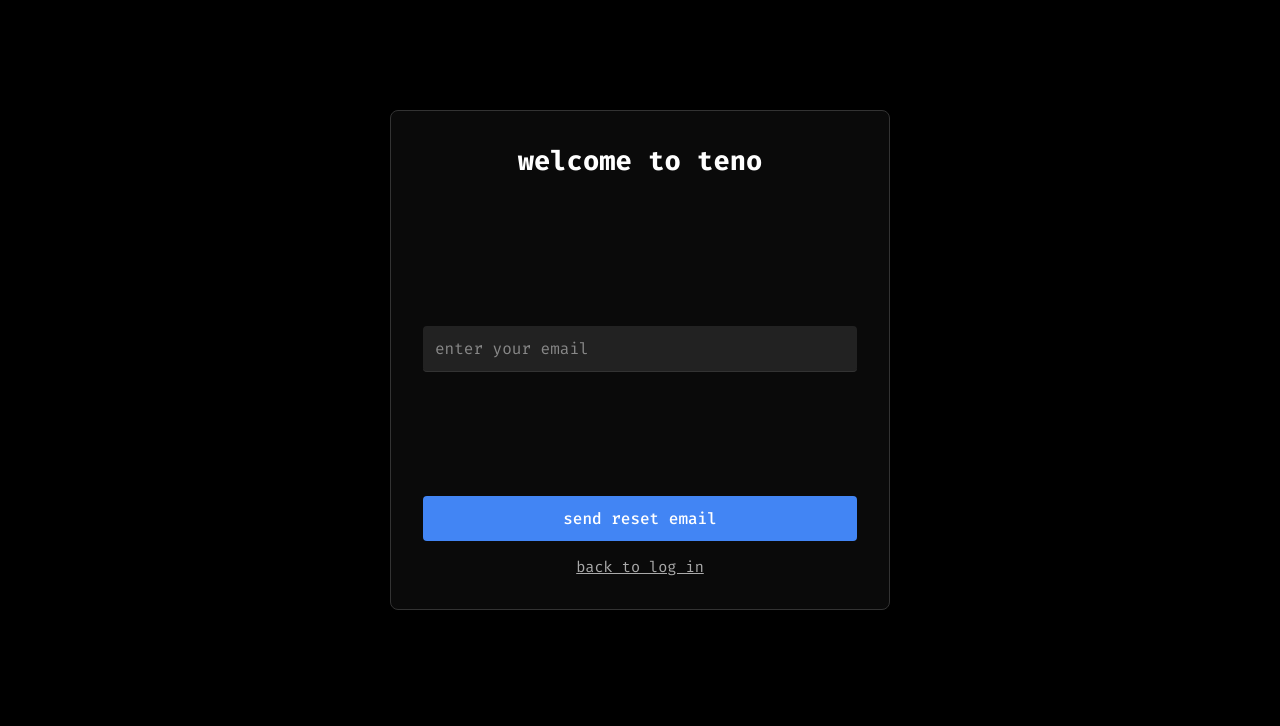
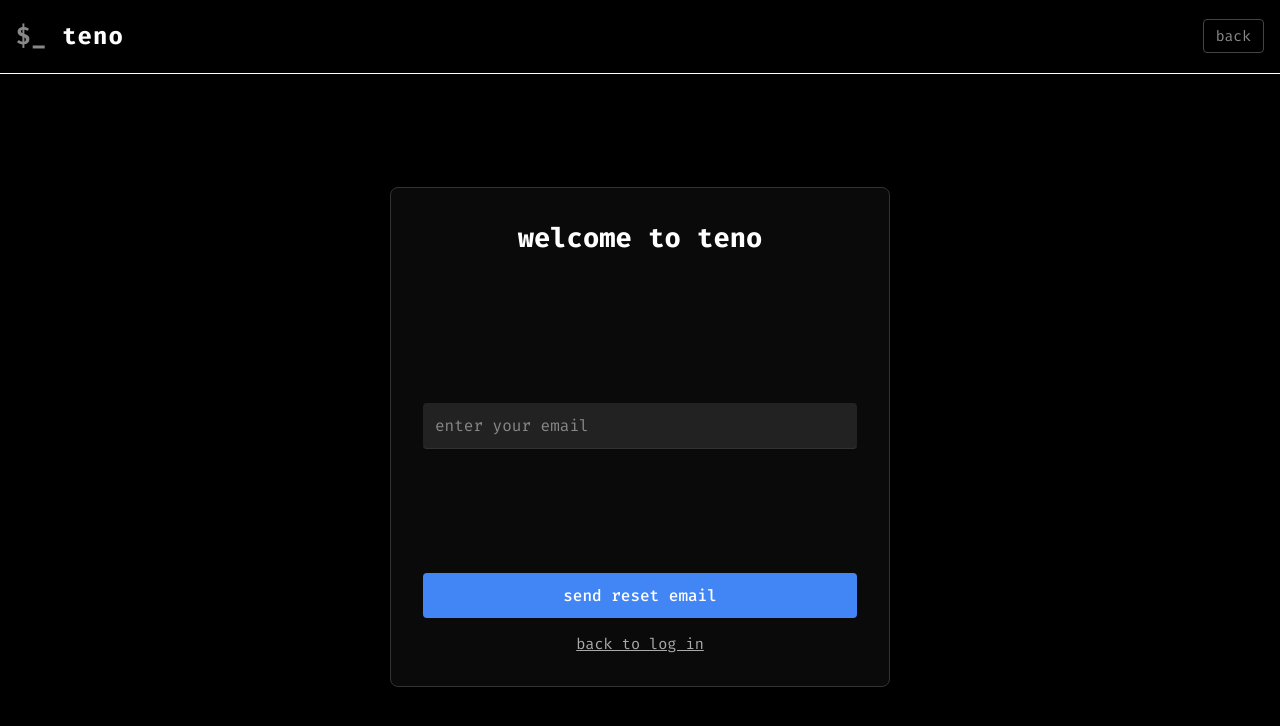
Before and after one commit to vishal-muralidharan/TeNo-Browser, a React (Vite) app: page /settings in a window 1280 px wide. Both pictures are taken after a click on the element "forgot password?". Shown: the top 726 px of the page. Built offline with nearby package versions, Linux system fonts and the light colour scheme; no server answers; the HTML template or start-up script is replaced by a standard one.

Commit message:
Settings Fix - I

```diff
--- a/src/index.css
+++ b/src/index.css
@@ -49,23 +49,63 @@ body {
 /* Header */
 .app-header {
   background-color: var(--color-bg-main);
-  padding: 8px 12px 12px;
+  padding: 14px 16px 16px;
   border-bottom: 1px solid #fff;
   display: flex;
   align-items: center;
+  min-height: 74px;
 }
 
 .brand {
   display: flex;
   align-items: center;
+  justify-content: space-between;
+  width: 100%;
   gap: 12px;
 }
 
 .brand h1 {
-  font-size: 1.25rem;
+  font-size: 1.5rem;
   font-weight: 700;
   color: var(--color-text-main);
   letter-spacing: 1px;
+}
+
+.topbar-actions {
+  display: flex;
+  align-items: center;
+  gap: 8px;
+}
+
+.topbar-action-btn {
+  background: transparent;
+  border: 1px solid #444;
+  color: #888;
+  padding: 6px 12px;
+  border-radius: 4px;
+  cursor: pointer;
+  font: inherit;
+  font-size: 0.92rem;
+}
+
+.topbar-action-btn:hover {
+  color: #000;
+  background: #fff;
+  border-color: #fff;
+}
+
+.auth-page {
+  min-height: 100vh;
+  display: flex;
+  flex-direction: column;
+}
+
+.auth-main {
+  display: flex;
+  justify-content: center;
+  align-items: center;
+  flex: 1;
+  padding: 1rem;
 }
 
 .brand h1::before {
@@ -970,8 +1010,12 @@ button.danger:hover {
 }
 
 /* Settings Page */
+.settings-layout {
+  height: 100vh;
+}
+
 .settings-page {
-  min-height: 100%;
+  flex: 1;
   padding: 16px;
   overflow-y: auto;
 }
@@ -982,15 +1026,7 @@ button.danger:hover {
   display: flex;
   flex-direction: column;
   gap: 16px;
-}
-
-.settings-header {
-  display: flex;
-  justify-content: space-between;
-  gap: 16px;
-  align-items: flex-start;
-  padding-bottom: 12px;
-  border-bottom: 1px solid var(--color-border);
+  padding-bottom: 16px;
 }
 
 .settings-kicker {
@@ -1000,28 +1036,16 @@ button.danger:hover {
   margin-bottom: 4px;
 }
 
-.settings-header h2,
 .settings-card h3,
 .settings-list-group h4 {
   text-transform: lowercase;
 }
 
-.settings-header-actions {
-  display: flex;
-  gap: 8px;
-}
-
-.settings-header-actions button,
 .settings-inline-row input {
   border: 1px solid var(--color-border);
   background: transparent;
   color: var(--color-text-main);
   font: inherit;
-}
-
-.settings-header-actions button {
-  padding: 6px 10px;
-  cursor: pointer;
 }
 
 .settings-grid {
@@ -1121,10 +1145,6 @@ button.danger:hover {
   .settings-grid,
   .settings-stats-grid {
     grid-template-columns: 1fr;
-  }
-
-  .settings-header {
-    flex-direction: column;
   }
 }
 
--- a/src/pages/DashboardPage.jsx
+++ b/src/pages/DashboardPage.jsx
@@ -101,13 +101,13 @@ export default function DashboardPage({
       style={{ outline: 'none', '--terminal-active-height': `${terminalHeight}px` }}
     >
       <header className="app-header">
-        <div className="brand" style={{ display: 'flex', justifyContent: 'space-between', width: '100%', paddingRight: '1rem', alignItems: 'center' }}>
+        <div className="brand">
           <h1>teno</h1>
-          <div style={{ display: 'flex', alignItems: 'center', gap: '0.4rem', fontSize: '0.8rem' }}>
-            <button onClick={() => navigate('/settings')} style={{ background: 'transparent', border: '1px solid #444', color: '#888', padding: '0.2rem 0.5rem', borderRadius: '4px', cursor: 'pointer', fontSize: 'inherit' }}>
+          <div className="topbar-actions">
+            <button type="button" className="topbar-action-btn" onClick={() => navigate('/settings')}>
               settings
             </button>
-            <button onClick={() => setShowLogoutConfirm(true)} style={{ background: 'transparent', border: '1px solid #444', color: '#888', padding: '0.2rem 0.5rem', borderRadius: '4px', cursor: 'pointer', fontSize: 'inherit' }}>
+            <button type="button" className="topbar-action-btn" onClick={() => setShowLogoutConfirm(true)}>
               logout
             </button>
           </div>
--- a/src/pages/LoginPage.jsx
+++ b/src/pages/LoginPage.jsx
@@ -43,6 +43,7 @@ export default function LoginPage({ user, loadingAuth }) {
   const [isResettingPassword, setIsResettingPassword] = useState(false)
   const [authError, setAuthError] = useState('')
   const [authStatus, setAuthStatus] = useState('')
+  const showBackToLogin = isRegistering || isResettingPassword
 
   if (loadingAuth) {
     return <div style={{ padding: '2rem', textAlign: 'center', color: '#666' }}>Loading...</div>
@@ -108,7 +109,30 @@ export default function LoginPage({ user, loadingAuth }) {
   }
 
   return (
-    <div style={{ display: 'flex', justifyContent: 'center', alignItems: 'center', flex: 1, padding: '1rem', minHeight: 'calc(100vh - 80px)' }}>
+    <div className="auth-page">
+      <header className="app-header">
+        <div className="brand">
+          <h1>teno</h1>
+          <div className="topbar-actions">
+            {showBackToLogin && (
+              <button
+                type="button"
+                className="topbar-action-btn"
+                onClick={() => {
+                  setIsRegistering(false)
+                  setIsResettingPassword(false)
+                  setAuthError('')
+                  setAuthStatus('')
+                }}
+              >
+                back
+              </button>
+            )}
+          </div>
+        </div>
+      </header>
+
+      <div className="auth-main">
       <div className="auth-container" style={{ padding: '2rem', width: '500px', height: '500px', background: '#0a0a0a', border: '1px solid #333', borderRadius: '8px', boxShadow: '0 4px 12px rgba(0,0,0,0.5)', position: 'relative' }}>
         <div style={{ position: 'absolute', top: '2rem', left: '2rem', right: '2rem', height: '80px', display: 'flex', flexDirection: 'column', alignItems: 'center' }}>
           <h2 style={{ fontSize: '1.7rem', marginBottom: '0.4rem', textAlign: 'center', margin: '0' }}>Welcome to TeNo</h2>
@@ -237,6 +261,7 @@ export default function LoginPage({ user, loadingAuth }) {
           </form>
         )}
       </div>
+      </div>
     </div>
   )
 }
--- a/src/pages/SettingsPage.jsx
+++ b/src/pages/SettingsPage.jsx
@@ -43,31 +43,29 @@ export default function SettingsPage({
   const topClickedLink = [...allItems].sort((a, b) => getItemClickCount(b) - getItemClickCount(a))[0] || null
   const topClickedLabel = labelStatList[0] || null
   const totalClicks = allItems.reduce((sum, item) => sum + getItemClickCount(item), 0)
+  const topClickedLinkCount = topClickedLink ? getItemClickCount(topClickedLink) : 0
+  const topClickedLabelCount = topClickedLabel ? topClickedLabel.clickCount : 0
 
   return (
-    <div className="settings-page">
-      <div className="settings-shell">
-        <header className="settings-header">
-          <div>
-            <p className="settings-kicker">system settings</p>
-            <h2>settings</h2>
+    <div className="app-layout settings-layout">
+      <header className="app-header">
+        <div className="brand">
+          <h1>teno</h1>
+          <div className="topbar-actions">
+            <button type="button" className="topbar-action-btn" onClick={() => navigate('/app')}>back</button>
+            <button type="button" className="topbar-action-btn" onClick={onLogout}>logout</button>
           </div>
-          <div className="settings-header-actions">
-            <button type="button" onClick={() => navigate('/app')}>back</button>
-            <button type="button" onClick={onLogout}>logout</button>
-          </div>
-        </header>
+        </div>
+      </header>
 
+      <main className="settings-page">
+        <div className="settings-shell">
         <section className="settings-grid">
           <article className="settings-card">
             <h3>account</h3>
             <div className="settings-kv">
               <span>email</span>
               <strong>{user?.email || 'unknown'}</strong>
-            </div>
-            <div className="settings-kv">
-              <span>user id</span>
-              <strong>{user?.uid || 'unknown'}</strong>
             </div>
           </article>
 
@@ -102,12 +100,12 @@ export default function SettingsPage({
           <h3>click stats</h3>
           <div className="settings-stats-grid">
             <div className="settings-stat-box">
-              <span>max clicked link</span>
-              <strong>{topClickedLink ? `${getDisplayName(topClickedLink)} (${getItemClickCount(topClickedLink)})` : 'no clicks yet'}</strong>
+              <span>max clicked link:</span>{' '}
+              <strong>{topClickedLinkCount > 0 ? `${getDisplayName(topClickedLink)} (${topClickedLinkCount})` : 'none'}</strong>
             </div>
             <div className="settings-stat-box">
-              <span>max clicked label</span>
-              <strong>{topClickedLabel ? `${topClickedLabel.label} (${topClickedLabel.clickCount})` : 'no labels yet'}</strong>
+              <span>max clicked label:</span>{' '}
+              <strong>{topClickedLabelCount > 0 ? `${topClickedLabel.label} (${topClickedLabelCount})` : 'none'}</strong>
             </div>
           </div>
 
@@ -153,7 +151,8 @@ export default function SettingsPage({
             )}
           </div>
         </section>
-      </div>
+        </div>
+      </main>
     </div>
   )
 }
```
